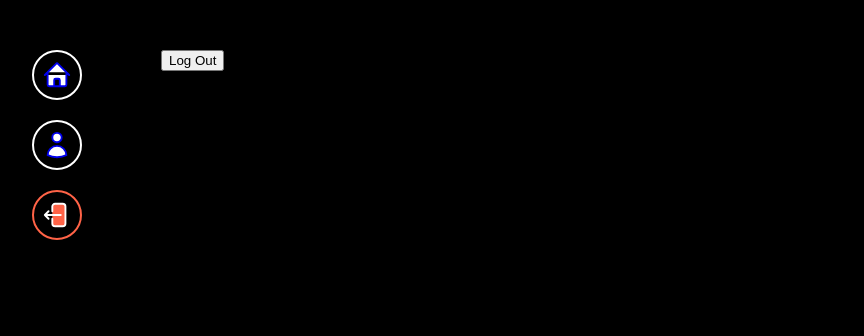
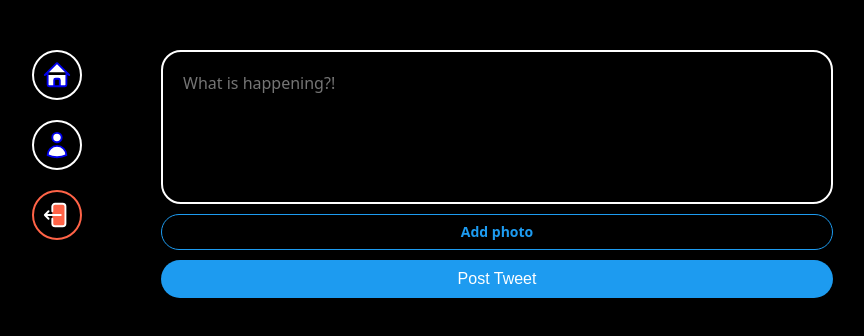
Before and after one commit to schae44/nwitter-reloaded, a React (Vite) app: page / in a window 1280 px wide. Shown: the top 336 px of the page, without its empty margins (237-1101 px from the left). Built offline with nearby package versions, Linux system fonts and the light colour scheme; no server answers; sample sign-in values are in the browser's storage.

Commit message:
Tweet to Firestore implemented

```diff
--- /dev/null
+++ b/src/components/post-tweet-form.tsx
@@ -0,0 +1,116 @@
+import { addDoc, collection } from "firebase/firestore";
+import { useState } from "react";
+import styled from "styled-components";
+import { auth, db } from "../firebase";
+
+const Form = styled.form`
+  display: flex;
+  flex-direction: column;
+  gap: 10px;
+`;
+
+const TextArea = styled.textarea`
+  border: 2px solid white;
+  padding: 20px;
+  border-radius: 20px;
+  font-size: 16px;
+  color: white;
+  background-color: black;
+  width: 100%;
+  resize: none;
+  font-family: system-ui, -apple-system, BlinkMacSystemFont, "Segoe UI", Roboto,
+    Oxygen, Ubuntu, Cantarell, "Open Sans", "Helvetica Neue", sans-serif;
+  &::placeholder {
+    font-size: 16px;
+  }
+  &:focus {
+    outline: none;
+    border-color: #1d9bf0;
+  }
+`;
+
+const AttachFileButton = styled.label`
+  padding: 10px 0px;
+  color: #1d9bf0;
+  text-align: center;
+  border-radius: 20px;
+  border: 1px solid #1d9bf0;
+  font-size: 14px;
+  font-weight: 600;
+  cursor: pointer;
+`;
+
+const AttachFileInput = styled.input`
+  display: none;
+`;
+
+const SubmitBtn = styled.input`
+  background-color: #1d9bf0;
+  color: white;
+  border: none;
+  padding: 10px 0px;
+  border-radius: 20px;
+  font-size: 16px;
+  cursor: pointer;
+  &:hover,
+  &:active {
+    opacity: 0.9;
+  }
+`;
+
+export default function PostTweetForm() {
+  const [isLoading, setLoading] = useState(false);
+  const [tweet, setTweet] = useState("");
+  const [file, setFile] = useState<File | null>(null);
+  const onChange = (e: React.ChangeEvent<HTMLTextAreaElement>) => {
+    setTweet(e.target.value);
+  };
+  const onFileChange = (e: React.ChangeEvent<HTMLInputElement>) => {
+    const { files } = e.target;
+    if (files && files.length === 1) {
+      setFile(files[0]);
+    }
+  };
+  const onSubmit = async (e: React.FormEvent<HTMLFormElement>) => {
+    e.preventDefault();
+    const user = auth.currentUser;
+    if (!user || isLoading || tweet === "" || tweet.length > 180) return;
+    try {
+      setLoading(true);
+      await addDoc(collection(db, "tweets"), {
+        tweet,
+        createdAt: Date.now(),
+        username: user.displayName || "Anonymous",
+        userId: user.uid,
+      });
+    } catch (e) {
+      console.log(e);
+    } finally {
+      setLoading(false);
+    }
+  };
+  return (
+    <Form onSubmit={onSubmit}>
+      <TextArea
+        rows={5}
+        maxLength={180}
+        onChange={onChange}
+        value={tweet}
+        placeholder="What is happening?!"
+      />
+      <AttachFileButton htmlFor="file">
+        {file ? "Photo Added ✅" : "Add photo"}
+      </AttachFileButton>
+      <AttachFileInput
+        onChange={onFileChange}
+        type="file"
+        id="file"
+        accept="image/*"
+      />
+      <SubmitBtn
+        type="submit"
+        value={isLoading ? "Posting..." : "Post Tweet"}
+      />
+    </Form>
+  );
+}
--- a/src/firebase.ts
+++ b/src/firebase.ts
@@ -1,5 +1,7 @@
 import { initializeApp } from "firebase/app";
 import { getAuth } from "firebase/auth";
+import { getFirestore } from "firebase/firestore";
+import { getStorage } from "firebase/storage";
 
 const firebaseConfig = {
   apiKey: "AIzaSyBfMy_dwxerJHCFtGOHWinFPxFKno6YtHo",
@@ -13,3 +15,5 @@ const firebaseConfig = {
 const app = initializeApp(firebaseConfig);
 
 export const auth = getAuth(app);
+export const storage = getStorage(app);
+export const db = getFirestore(app);
--- a/src/routes/home.tsx
+++ b/src/routes/home.tsx
@@ -1,15 +1,12 @@
-import { auth } from "../firebase";
-import { useNavigate } from "react-router-dom";
+import styled from "styled-components";
+import PostTweetForm from "../components/post-tweet-form";
+
+const Wrapper = styled.div``;
 
 export default function Home() {
-  const navigate = useNavigate();
-  const logOut = () => {
-    auth.signOut();
-    navigate("/login");
-  };
   return (
-    <h1>
-      <button onClick={logOut}>Log Out</button>
-    </h1>
+    <Wrapper>
+      <PostTweetForm />
+    </Wrapper>
   );
 }
```
